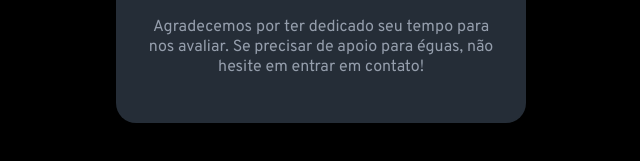
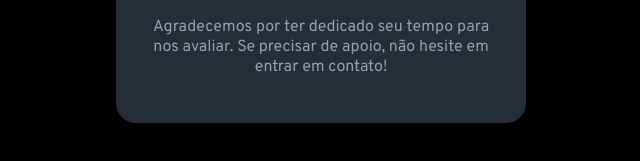
Before and after one commit to WallefRyan/Componente-Classifica-o-Interativa, a plain HTML site: page success.html in a window 1280 px wide. Shown: the part 487-648 px from the top of the page, 319-959 px from the left. Drawn offline with Linux system fonts and the light colour scheme.

Commit message:
Ajustando texto

```diff
--- a/success.html
+++ b/success.html
@@ -25,7 +25,7 @@
 
       <h2>Obrigado!</h2>
 
-      <p>Agradecemos por ter dedicado seu tempo para nos avaliar. Se precisar de apoio para éguas, não hesite em entrar em contato!</p>
+      <p>Agradecemos por ter dedicado seu tempo para nos avaliar. Se precisar de apoio, não hesite em entrar em contato!</p>
 
     </section>
 
```
